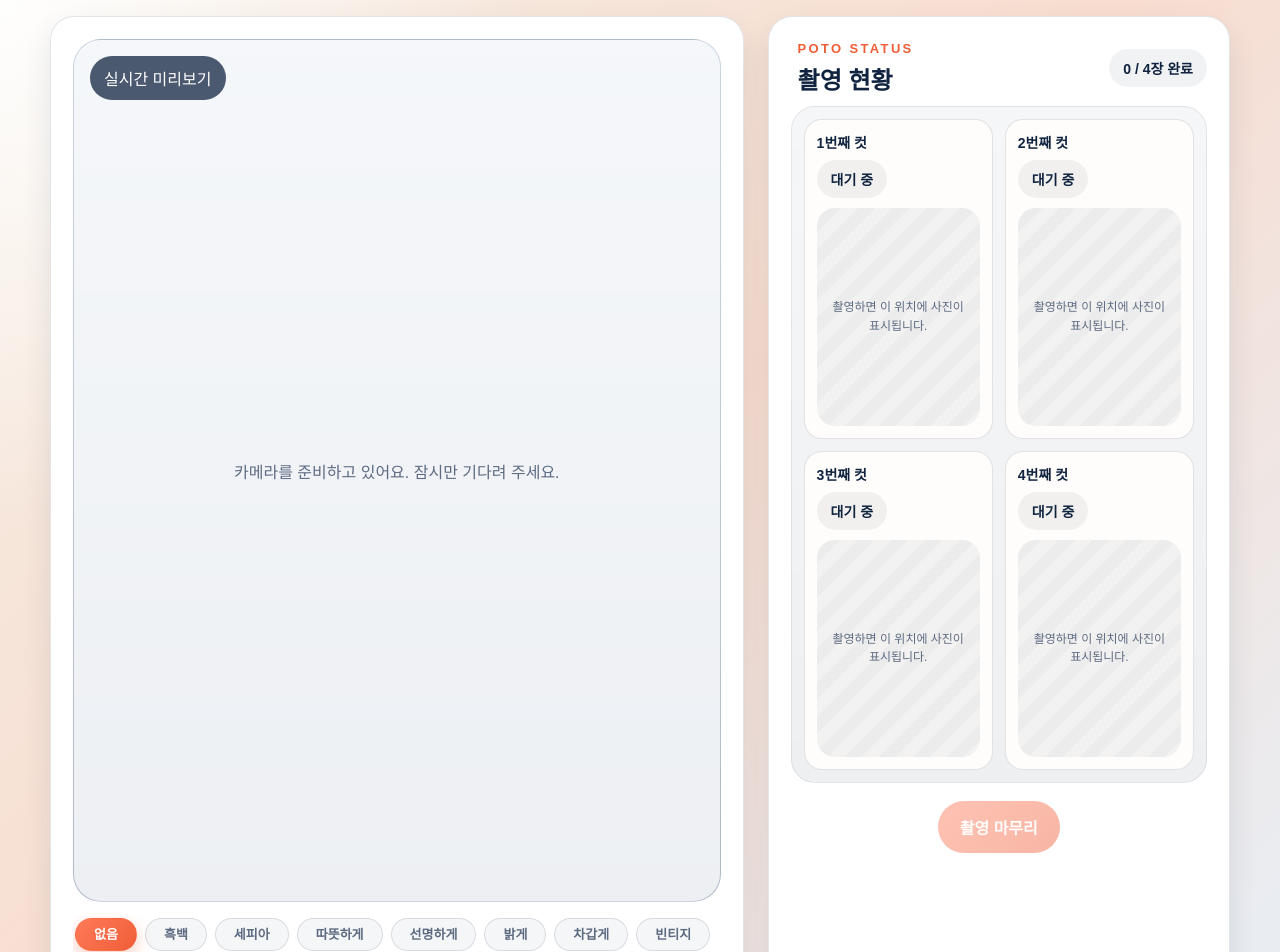
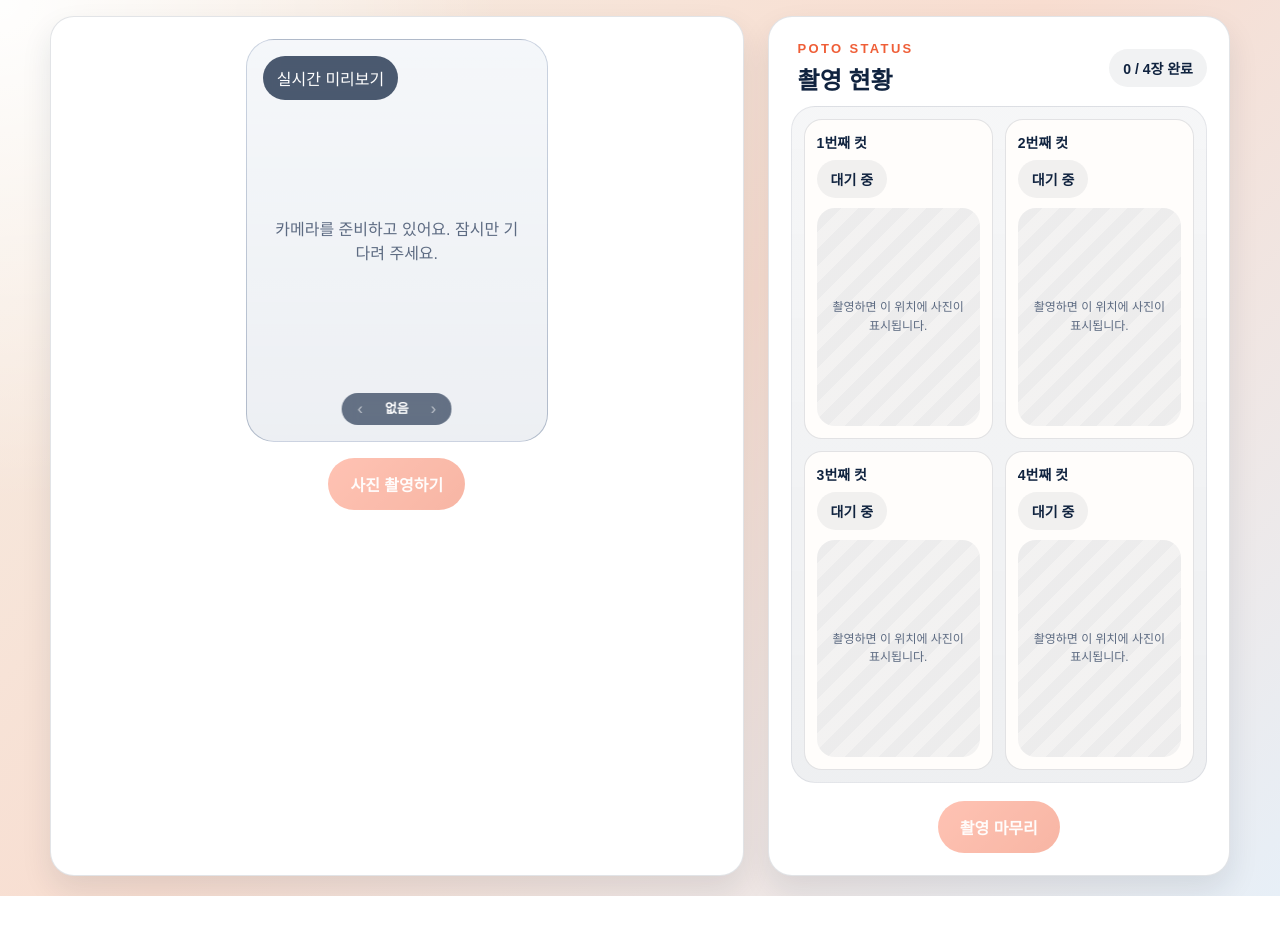
Before and after one commit to kkami121/pic-moment, a Next.js app: page /camera in a window 1280 px wide. Shown: the top 952 px of the page. After the commit the page ends 896 px from the top, so only its background shows below. Built offline with nearby package versions, Linux system fonts and the light colour scheme; no server answers.

Commit message:
카메라 비율 관리

```diff
--- a/app/camera/camera.module.css
+++ b/app/camera/camera.module.css
@@ -14,7 +14,7 @@
   align-items: flex-start;
   padding: 22px 24px;
 }
-
+ㅍ
 .topBar p {
   margin: 8px 0 0;
   color: var(--text-muted);
--- a/components/CameraCapture.module.css
+++ b/components/CameraCapture.module.css
@@ -9,7 +9,8 @@
   padding: 22px;
 }
 
-.cameraCard {
+.cameraCard,
+.sideCard {
   display: flex;
   flex-direction: column;
 }
@@ -23,6 +24,12 @@
     #dfe7f2;
   border: 1px solid rgba(16, 35, 63, 0.08);
   aspect-ratio: 3 / 4;
+  touch-action: pan-y;
+  cursor: grab;
+}
+
+.previewFrame:active {
+  cursor: grabbing;
 }
 
 .previewFrame video {
@@ -58,53 +65,36 @@
   z-index: 1;
 }
 
-.filterBar {
-  display: flex;
-  gap: 8px;
-  margin-top: 14px;
-  overflow-x: auto;
-  padding: 2px 2px 8px;
-  scrollbar-width: none;
+.filterIndicator {
+  position: absolute;
+  bottom: 16px;
+  left: 50%;
+  transform: translateX(-50%);
+  display: inline-flex;
+  align-items: center;
+  gap: 10px;
+  padding: 8px 16px;
+  border-radius: 999px;
+  background: rgba(16, 35, 63, 0.62);
+  backdrop-filter: blur(8px);
+  color: #fff;
+  z-index: 1;
+  pointer-events: none;
+  user-select: none;
 }
 
-.filterBar::-webkit-scrollbar {
-  display: none;
-}
-
-.filterChip {
-  flex-shrink: 0;
-  display: inline-flex;
-  align-items: center;
-  justify-content: center;
-  padding: 9px 18px;
-  border-radius: 999px;
-  border: 1.5px solid rgba(16, 35, 63, 0.13);
-  background: rgba(16, 35, 63, 0.04);
-  color: var(--text-muted);
+.filterName {
   font-size: 13px;
   font-weight: 700;
   line-height: 1;
-  white-space: nowrap;
-  cursor: pointer;
-  transition: background 0.18s, border-color 0.18s, color 0.18s, box-shadow 0.18s;
+  min-width: 48px;
+  text-align: center;
 }
 
-.filterChip:hover {
-  background: rgba(16, 35, 63, 0.08);
-  border-color: rgba(16, 35, 63, 0.22);
-  color: var(--text-main);
-}
-
-.filterChipActive {
-  background: linear-gradient(135deg, var(--accent) 0%, var(--accent-strong) 100%);
-  border-color: transparent;
-  color: #fff;
-  box-shadow: 0 6px 16px rgba(239, 94, 55, 0.3);
-}
-
-.filterChipActive:hover {
-  color: #fff;
-  background: linear-gradient(135deg, var(--accent) 0%, var(--accent-strong) 100%);
+.filterArrow {
+  font-size: 16px;
+  line-height: 1;
+  opacity: 0.6;
 }
 
 .captureActions {
@@ -291,11 +281,19 @@
 }
 
 .completePanel {
-  margin-top: 18px;
+  margin-top: auto;
+  padding-top: 18px;
   display: flex;
   justify-content: center;
 }
 
+
+@media (min-width: 1024px) {
+  .previewFrame {
+    max-width: 500px;
+    margin: 0 auto;
+  }
+}
 
 @media (max-width: 1023px) {
   .layout {
--- a/components/CameraCapture.tsx
+++ b/components/CameraCapture.tsx
@@ -4,6 +4,7 @@ import { useRouter } from "next/navigation";
 import { useCallback, useEffect, useRef, useState } from "react";
 import {
   CAMERA_FILTERS,
+  type CameraFilter,
   DRAFT_STORAGE_KEY,
   RESULT_STORAGE_KEY,
   captureFrameToDataUrl,
@@ -20,6 +21,7 @@ export default function CameraCapture() {
   const videoRef = useRef<HTMLVideoElement | null>(null);
   const captureCanvasRef = useRef<HTMLCanvasElement | null>(null);
   const streamRef = useRef<MediaStream | null>(null);
+  const swipeStartX = useRef<number | null>(null);
 
   const [shots, setShots] = useState<string[]>([]);
   const [retakeIndex, setRetakeIndex] = useState<number | null>(null);
@@ -162,6 +164,27 @@ export default function CameraCapture() {
     setRetakeIndex(index);
   }, []);
 
+  const handleSwipeStart = useCallback((e: { clientX: number }) => {
+    swipeStartX.current = e.clientX;
+  }, []);
+
+  const handleSwipeEnd = useCallback((e: { clientX: number }) => {
+    if (swipeStartX.current === null) return;
+    const deltaX = e.clientX - swipeStartX.current;
+    swipeStartX.current = null;
+
+    if (Math.abs(deltaX) < 40) return;
+
+    setSelectedFilter((prev: CameraFilter) => {
+      const currentIndex = CAMERA_FILTERS.findIndex((f) => f.id === prev.id);
+      if (deltaX < 0) {
+        return CAMERA_FILTERS[(currentIndex + 1) % CAMERA_FILTERS.length];
+      } else {
+        return CAMERA_FILTERS[(currentIndex - 1 + CAMERA_FILTERS.length) % CAMERA_FILTERS.length];
+      }
+    });
+  }, []);
+
   if (!isMounted) {
     return (
       <section className="panelCard" style={{ padding: 24 }}>
@@ -176,9 +199,20 @@ export default function CameraCapture() {
     <>
     <section className={styles.layout}>
       <div className={`panelCard ${styles.cameraCard}`}>
-        <div className={styles.previewFrame}>
+        <div
+          className={styles.previewFrame}
+          onPointerDown={handleSwipeStart}
+          onPointerUp={handleSwipeEnd}
+          onPointerLeave={() => { swipeStartX.current = null; }}
+        >
           <div className={styles.captureBadge}>
             <span>{retakeIndex !== null ? `${retakeIndex + 1}번째 재촬영 중` : "실시간 미리보기"}</span>
+          </div>
+
+          <div className={styles.filterIndicator}>
+            <span className={styles.filterArrow}>‹</span>
+            <span className={styles.filterName}>{selectedFilter.name}</span>
+            <span className={styles.filterArrow}>›</span>
           </div>
 
           <video ref={videoRef} autoPlay playsInline muted style={{ filter: selectedFilter.css === "none" ? undefined : selectedFilter.css }} />
@@ -195,19 +229,6 @@ export default function CameraCapture() {
               </div>
             </div>
           )}
-        </div>
-
-        <div className={styles.filterBar}>
-          {CAMERA_FILTERS.map((filter) => (
-            <button
-              key={filter.id}
-              type="button"
-              className={`${styles.filterChip} ${selectedFilter.id === filter.id ? styles.filterChipActive : ""}`}
-              onClick={() => setSelectedFilter(filter)}
-            >
-              {filter.name}
-            </button>
-          ))}
         </div>
 
         <div className={styles.captureActions}>
--- a/lib/canvas.ts
+++ b/lib/canvas.ts
@@ -119,7 +119,7 @@ export async function downloadCanvasImage(
     link.download = fileName;
     document.body.appendChild(link);
     link.click();
-    link.remove();
+    link.parentNode?.removeChild(link);
   } finally {
     window.setTimeout(() => URL.revokeObjectURL(objectUrl), 1000);
   }
```
